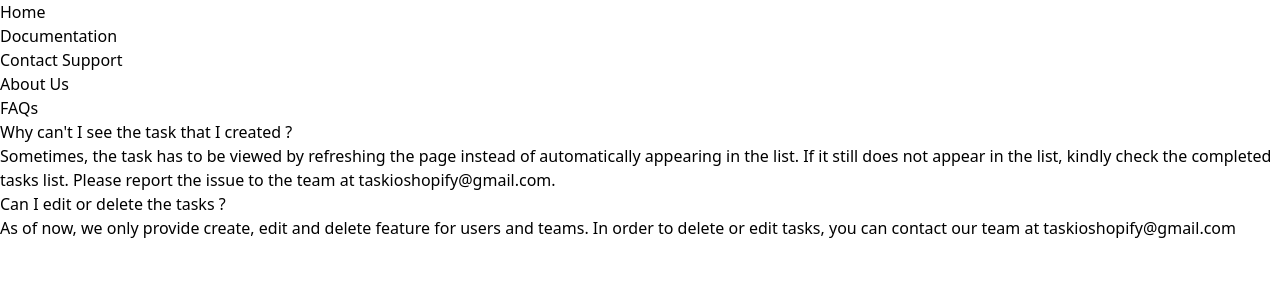
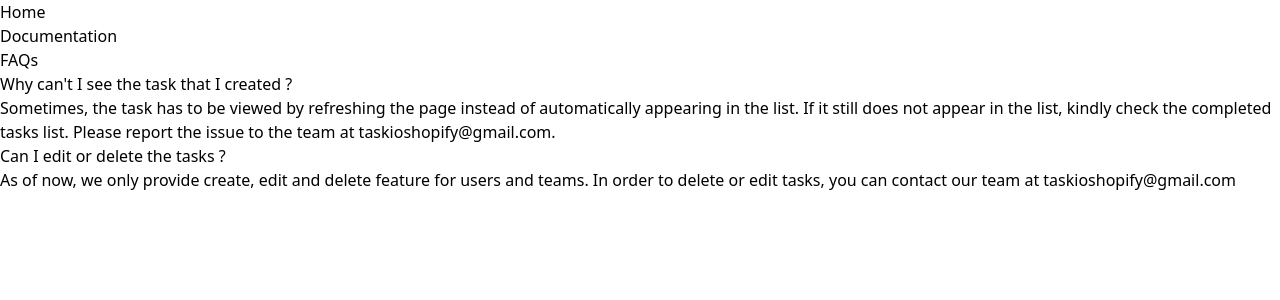
Before and after one commit to wolf-code-youtube/taskio, a React (Vite) app: page /faqs in a window 1280 px wide. Shown: the top 300 px of the page. Built offline with nearby package versions, Linux system fonts and the light colour scheme.

Commit message:
Update faqs.jsx

```diff
--- a/src/pages/faqs.jsx
+++ b/src/pages/faqs.jsx
@@ -1,4 +1,5 @@
 import React, { useState } from 'react';
+import { Link } from 'react-router-dom';
 
 const Faqs = () => {
     const [isDarkMode,setIsDarkMode] = useState(false);
@@ -23,19 +24,14 @@
            </div>
            <div className='flex gap-5'>
              <div>
-             <a href="/">Home</a>
+             <Link to="/">Home</Link>
              </div>
                <div>
-                 <a href="/documentation">
+                 <Link to="/documentation">
                    Documentation
-                   </a>
+                   </Link>
                </div>
-               <div>
-                   Contact Support
-               </div>
-               <div>
-                   About Us
-               </div>
+
            </div>
 
        </div>
```
